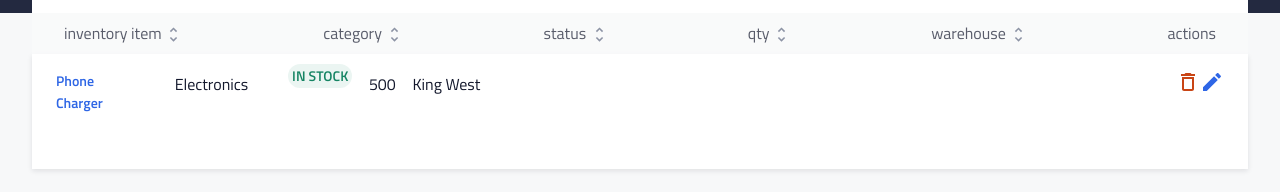
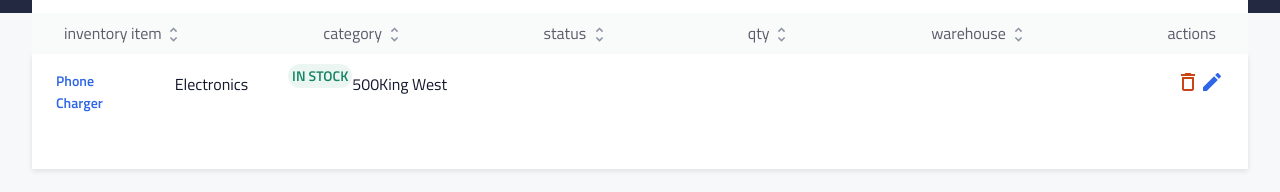
Before and after one commit to SimonMilord/instock_client, a React (Create React App) app: page /inventory in a window 1280 px wide. Shown: the part 187-379 px from the top of the page. Built offline with nearby package versions, Linux system fonts and the light colour scheme.

Commit message:
working on  styles

```diff
--- a/src/components/InventoryList/InventoryList.jsx
+++ b/src/components/InventoryList/InventoryList.jsx
@@ -3,12 +3,17 @@ import React from 'react';
 import Delete from '../../assets/Icons/delete_outline-24px.svg';
 import Edit from '../../assets/Icons/edit-24px.svg';
 import { Link } from 'react-router-dom';
-import axios from 'axios';
+// import axios from 'axios';
 
 
 class InventoryList extends React.Component {
 
+    state = {
+        inventoryData: [],
 
+
+
+    }
 
     render() {
 
--- a/src/components/InventoryList/InventoryList.scss
+++ b/src/components/InventoryList/InventoryList.scss
@@ -184,8 +184,8 @@
     width: 50%;
 
     @include tablet {
-      @include display-flex(row, space-between, none);
-        width: 90%;
+      @include display-flex(row, none, none);
+      width: 60%;
     }
 
     &-div {
@@ -193,6 +193,7 @@
 
       @include tablet {
         @include display-flex(row, none, none);
+        // width: 100%;
       }
     }
   }
```
